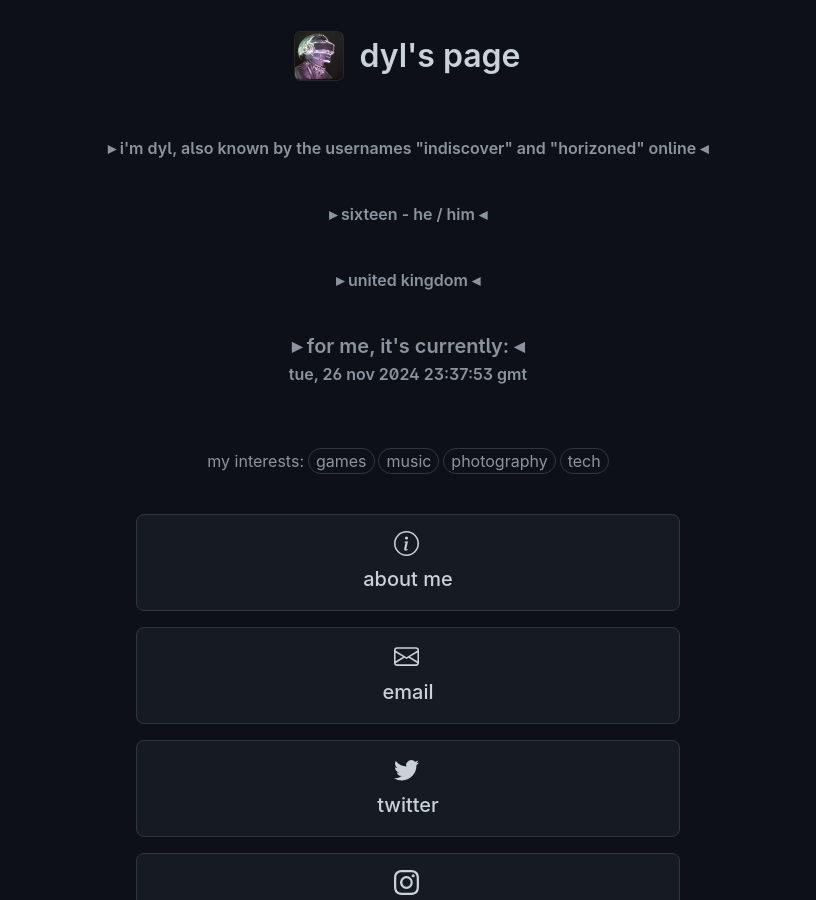
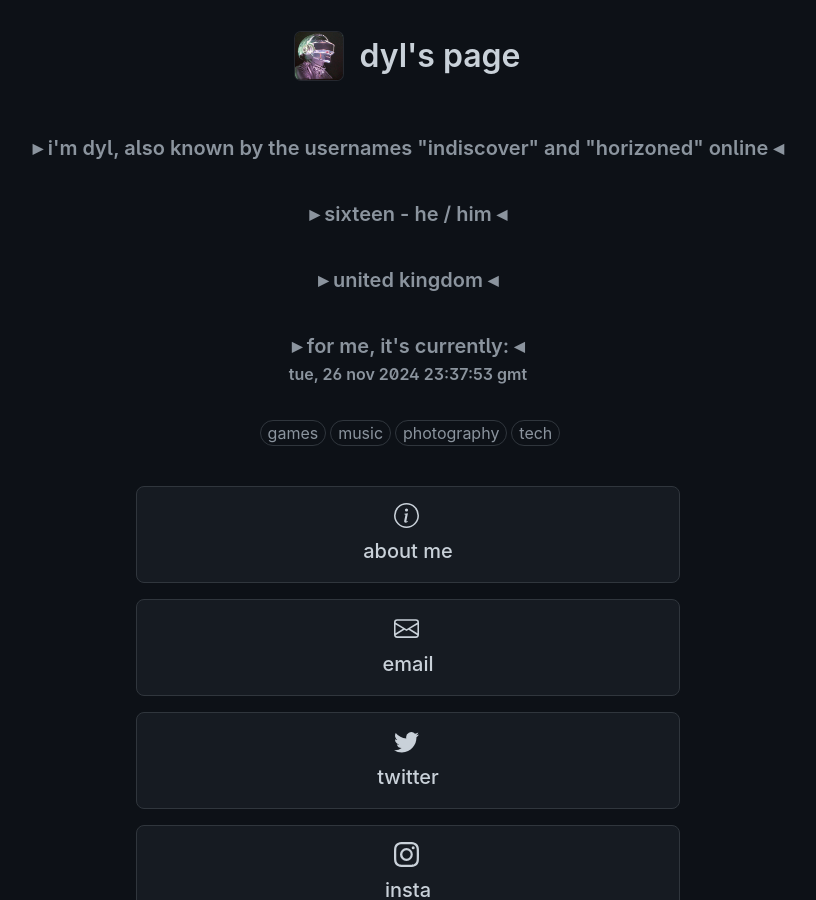
Before and after one commit to indiscovering/indiscover.me, a Jekyll site: the page built from index.md, in a window 1280 px wide and 900 px high. Shown: the whole window, without its empty margins (232-1048 px from the left). Built offline with Jekyll 4.4.1, drawn with Linux system fonts in a browser that asks for light colours; our own code applies the rules of GitHub Pages for plain Markdown files.

Commit message:
Update index.md

```diff
--- a/index.md
+++ b/index.md
@@ -1,19 +1,18 @@
 ---
 avatar-name: "dyl's page"
 avatar-url: "https://indiscover.me/assets/img/avatar.png"
-interest-prefix: "my interests:"
 ---
 <p>⠀</p>
 
-<h4>▸ i'm dyl, also known by the usernames "indiscover" and "horizoned" online ◂</h4>
+<h3>▸ i'm dyl, also known by the usernames "indiscover" and "horizoned" online ◂</h3>
 
 <p>⠀</p>
 
-<h4>▸ sixteen - he / him ◂</h4>
+<h3>▸ sixteen - he / him ◂</h3>
 
 <p>⠀</p>
 
-<h4>▸ united kingdom ◂</h4>
+<h3>▸ united kingdom ◂</h3>
 
 <p>⠀</p>
 
@@ -38,5 +37,3 @@ interest-prefix: "my interests:"
     </script>
 </body>
 </html>
-
-<p>⠀</p>
```
